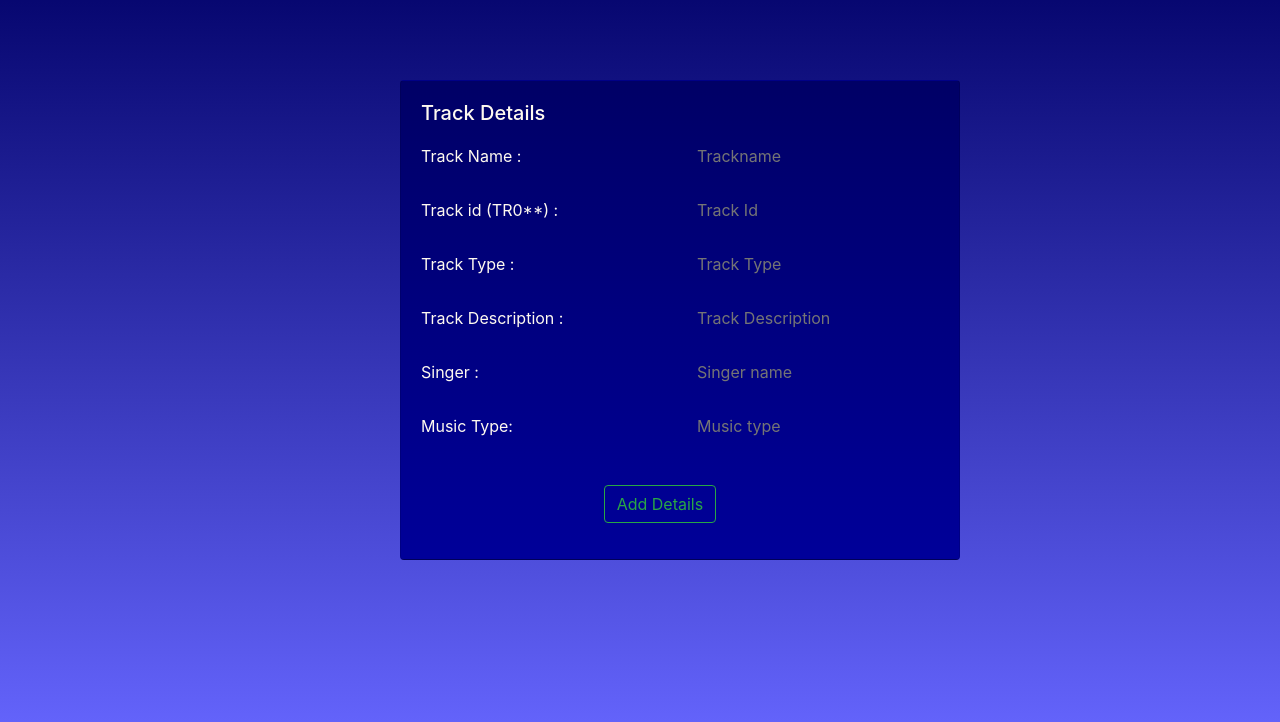
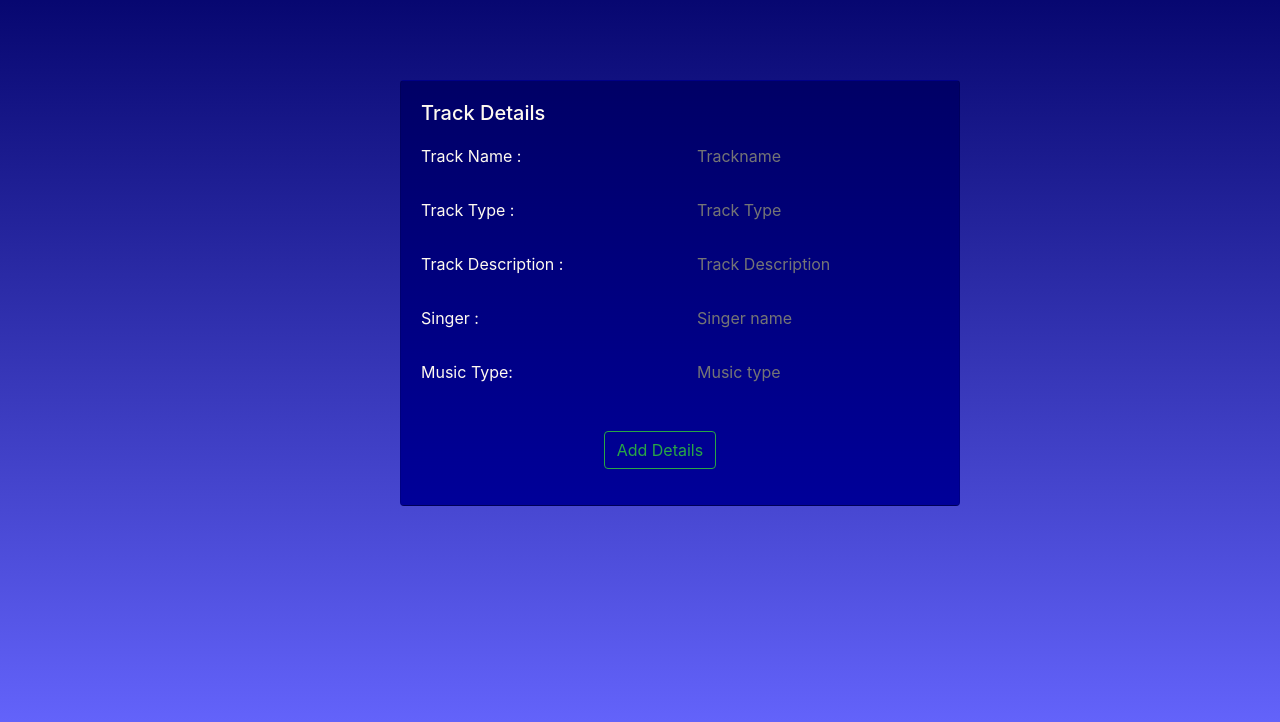
Before and after one commit to Ambareeshvs/MusicLibrary, a PHP site: page /add.php in a window 1280 px wide. Shown: the part 54-776 px from the top of the page. Run offline with PHP 8.4, Linux system fonts and the light colour scheme; some libraries are stand-ins or nearby versions.

Commit message:
sql update

```diff
--- a/asd/add.php
+++ b/asd/add.php
@@ -26,9 +26,9 @@ mysqli_select_db($conn,'music');
 
 </head>
 <body class="body">
-    <nav class="navbar navbar-dark bg-dark">
+          <nav class="navbar navbar-dark bg-dark">
 
-        <a class="btn btn-outline-primary my-2 my-sm-0" type="submit" href="./land.php">Back</a>
+              <a class="btn btn-outline-primary my-2 my-sm-0" type="submit" href="./land.php">Back</a>
   </nav>
     <div class="car">
     <div class="card" style="width: 35rem;">
@@ -42,12 +42,7 @@ mysqli_select_db($conn,'music');
                 <input style="color: floralwhite;" type="text" class="form-control-plaintext" id="trackname" placeholder="Trackname" name="trackname">
               </div>
             </div>
-            <div class="form-group row">
-                <label for="trackid" class="col-sm-6 col-form-label">Track id (TR0**) :</label>
-                <div class="col-sm-6">
-                  <input style="color: floralwhite;" type="text" class="form-control-plaintext" id="trackid" placeholder="Track Id" name="track_id">
-                </div>
-              </div>
+
             <div class="form-group row">
                 <label for="tracktype" class="col-sm-6 col-form-label">Track Type :</label>
                 <div class="col-sm-6">
@@ -82,34 +77,24 @@ mysqli_select_db($conn,'music');
 
           <?php
           if (isset($_POST['add_details_btn'])) {
-            $k = 1;
-            $track_id = $_POST['track_id'];
+
+
             $track_name = $_POST['trackname'];
             $track_type = $_POST['tracktype'];
             $track_desc = $_POST['trackdesc'];
             $singer_name = $_POST['singer_name'];
             $music_type = $_POST['music_type'];
-            $sql = "SELECT track_id FROM track";
-            $query_run = mysqli_query($conn,$sql);
-            $row_count = mysqli_num_rows($query_run);
-            while(@$row = mysqli_fetch_array($query_run)){
-              for ($i=0; $i < $row_count ; $i++) {
-                if (@$row[$i] == $_POST['track_id']) {
-                  $k = 0;
-                  }
-                }
-              }
-              if($k == 1){
-              $query = "insert into track values('$track_id','$track_name','$track_type','$track_desc')";
+
+
+
+              $query = "INSERT INTO `track`(`track_name`, `track_type`, `track_desc`) VALUES ('$track_name','$track_type','$track_desc')";
+
               $result = mysqli_query($conn,$query);
-              $query1 = "insert into singer values('$singer_name')";
+              $query1 = "INSERT INTO `singer`(`singer_name`) VALUES ('$singer_name')";
               $result1 = mysqli_query($conn,$query1);
-              $query2 = "insert into music_cat values('$music_type')";
+              $query2 = "INSERT INTO `music_cat`(`music_type`) values('$music_type')";
               $result2 = mysqli_query($conn,$query2);
-            }
-            else {
-              echo '<script>alert("Track Id already exists..!!")</script>';
-            }
+
           }
            ?>
 
--- a/asd/index.php
+++ b/asd/index.php
@@ -34,7 +34,7 @@ mysqli_select_db($conn,'music');
                         <input type="submit" class="button" value="Sign In" name="sign_in_btn">
                     </div>
                     <div class="hr"></div>
-                    <div class=cd"foot-lnk">
+                    <div class="foot-lnk">
                         <a href="#forgot">Forgot Password?</a>
                     </div>
                 </div>
--- a/asd/playlist.php
+++ b/asd/playlist.php
@@ -64,7 +64,8 @@ mysqli_select_db($conn,'music');
                         if (isset($_POST['playlist_btn'])) {
                           $new_playlist = $_POST['playlist_name'];
 
-                          $query = "insert into playlist ('playlist_name') values('$new_playlist')";
+                          $query = "INSERT INTO `playlist`(`playlist_name`) VALUES ('$new_playlist')";
+
                           $result = mysqli_query($conn,$query);
                         }
                          ?>
```
